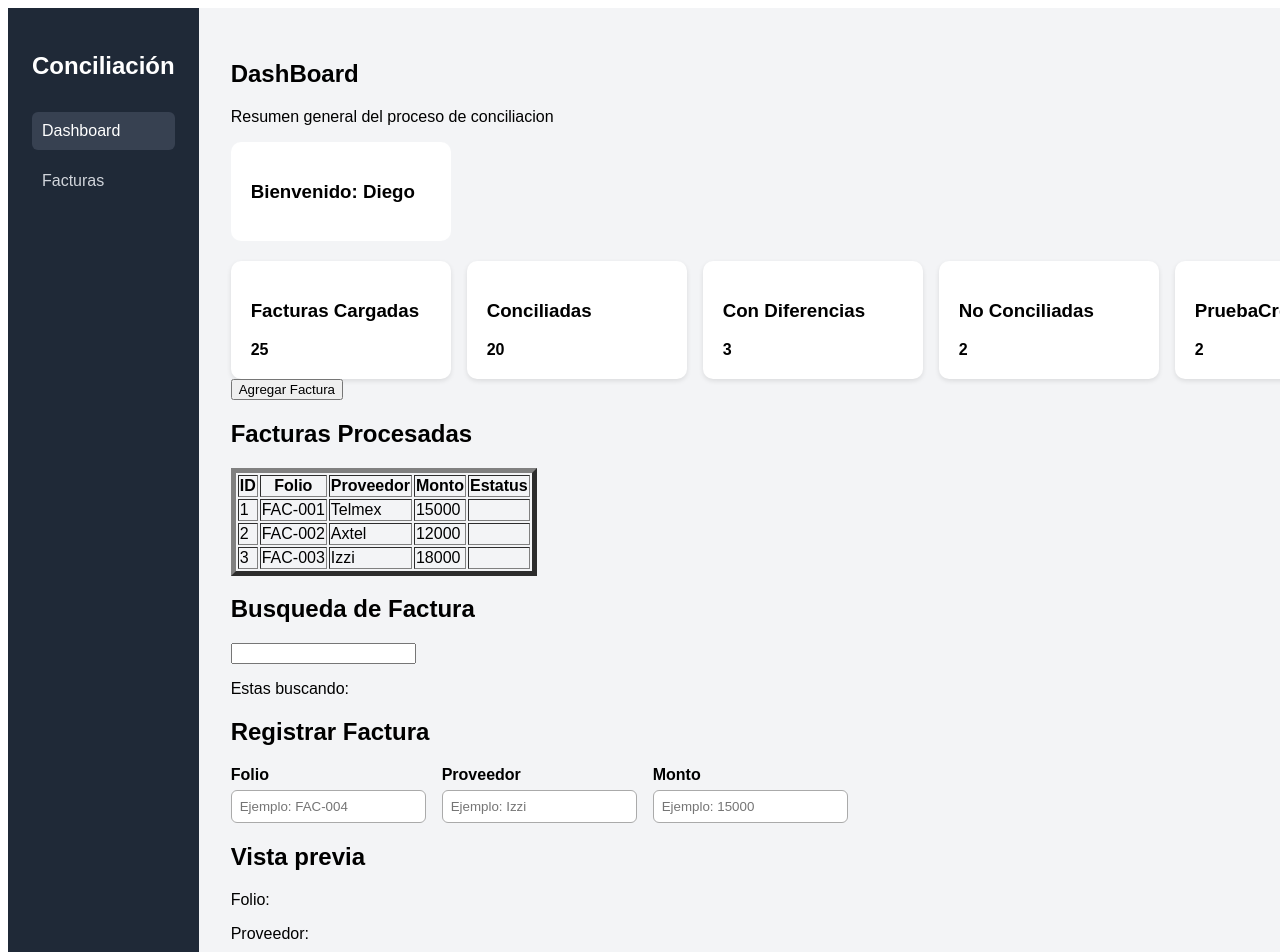
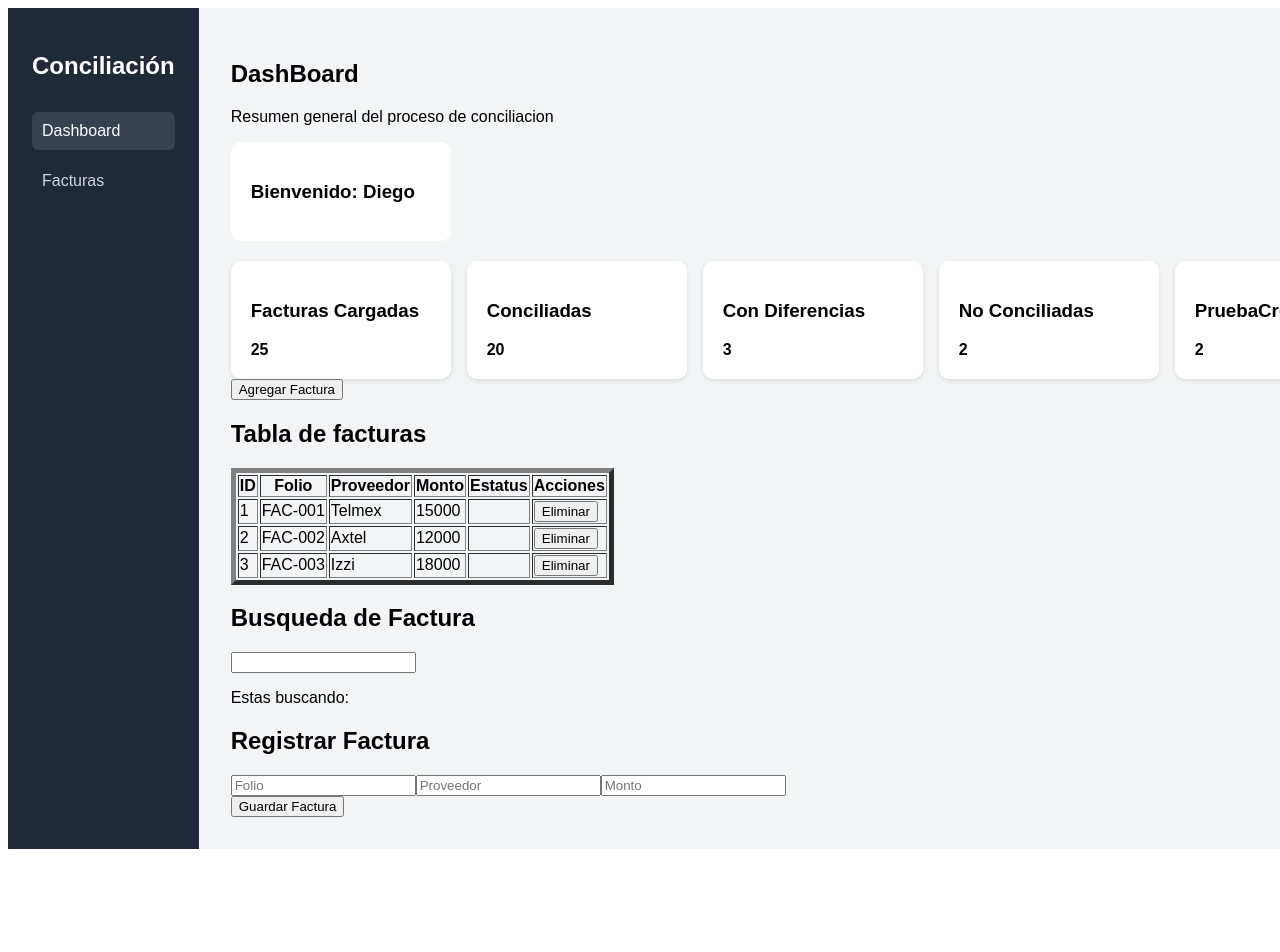
Before and after one commit to MrChayras5/conciliacion-facturas, a Vue app: page / in a window 1280 px wide. Shown: the top 952 px of the page. After the commit the page ends 857 px from the top, so only its background shows below. Built offline with nearby package versions, Linux system fonts and the light colour scheme.

Commit message:
Reorganizacion de componentes por modulo funcional

```diff
--- /dev/null
+++ b/src/components/facturas/FacturaForm.vue
@@ -0,0 +1,40 @@
+<template>
+  <div class="formulario">
+    <h2>Registrar Factura</h2>
+
+    <input type="text" v-model="folio" placeholder="Folio" />
+
+    <input type="text" v-model="proveedor" placeholder="Proveedor" />
+
+    <input type="number" v-model="monto" placeholder="Monto" />
+  </div>
+  <button @click="guardar">Guardar Factura</button>
+</template>
+
+<script>
+export default {
+  data() {
+    return {
+      folio: '',
+      proveedor: '',
+      monto: '',
+    }
+  },
+
+  methods: {
+    guardar() {
+      const factura = {
+        folio: this.folio,
+        proveedor: this.proveedor,
+        monto: this.monto,
+      }
+
+      this.$emit('guardar-factura', factura)
+
+      this.folio = ''
+      this.proveedor = ''
+      this.monto = ''
+    },
+  },
+}
+</script>
--- /dev/null
+++ b/src/components/facturas/FacturaTabla.vue
@@ -0,0 +1,43 @@
+<template>
+  <h2>Tabla de facturas</h2>
+  <table border="5">
+    <thead>
+      <tr>
+        <th>ID</th>
+        <th>Folio</th>
+        <th>Proveedor</th>
+        <th>Monto</th>
+        <th>Estatus</th>
+        <th>Acciones</th>
+      </tr>
+    </thead>
+
+    <tbody>
+      <tr v-for="factura in facturas" :key="factura.id">
+        <td>{{ factura.id }}</td>
+        <td>{{ factura.folio }}</td>
+        <td>{{ factura.proveedor }}</td>
+        <td>{{ factura.monto }}</td>
+        <td>{{ factura.estatus }}</td>
+        <td><button @click="eliminar(factura.id)">Eliminar</button></td>
+      </tr>
+    </tbody>
+  </table>
+</template>
+
+<script>
+export default {
+  props: {
+    facturas: {
+      type: Array,
+      required: true,
+    },
+  },
+
+  methods: {
+    eliminar(id) {
+      this.$emit('eliminar-factura', id)
+    },
+  },
+}
+</script>
--- a/src/views/DashboardView.vue
+++ b/src/views/DashboardView.vue
@@ -21,29 +21,7 @@
 
     <button @click="sumarFactura">Agregar Factura</button>
 
-    <h2>Facturas Procesadas</h2>
-
-    <table border="5">
-      <thead>
-        <tr>
-          <th>ID</th>
-          <th>Folio</th>
-          <th>Proveedor</th>
-          <th>Monto</th>
-          <th>Estatus</th>
-        </tr>
-      </thead>
-
-      <tbody>
-        <tr v-for="factura in facturasFiltradas" :key="factura.id">
-          <td>{{ factura.id }}</td>
-          <td>{{ factura.folio }}</td>
-          <td>{{ factura.proveedor }}</td>
-          <td>{{ factura.monto }}</td>
-          <td>{{ factura.estatus }}</td>
-        </tr>
-      </tbody>
-    </table>
+    <FacturaTabla :facturas="facturasFiltradas" @eliminar-factura="eliminarFactura" />
 
     <p v-if="facturasFiltradas.length === 0">No se encontraron facturas con esa busqueda.</p>
 
@@ -52,40 +30,20 @@
     <input type="text" v-model="busqueda" />
     <p>Estas buscando: {{ busqueda }}</p>
 
-    <h2>Registrar Factura</h2>
-
-    <div class="formulario-factura">
-      <div class="campo">
-        <label>Folio</label>
-        <input type="text" v-model="folio" placeholder="Ejemplo: FAC-004" />
-      </div>
-
-      <div class="campo">
-        <label>Proveedor</label>
-        <input type="text" v-model="proveedor" placeholder="Ejemplo: Izzi" />
-      </div>
-
-      <div class="campo">
-        <label>Monto</label>
-        <input type="number" v-model="monto" placeholder="Ejemplo: 15000" />
-      </div>
-    </div>
-
-    <h2>Vista previa</h2>
-    <p>Folio: {{ folio }}</p>
-    <p>Proveedor: {{ proveedor }}</p>
-    <p>Monto: {{ monto }}</p>
-
-    <button @click="agregarFactura">Guardar Factura</button>
+    <FacturaForm @guardar-factura="agregarFactura" />
   </section>
 </template>
 
 <script>
-import DashboardCard from '../components/DashboardCard.vue'
+import DashboardCard from '../components/dashboard/DashboardCard.vue'
+import FacturaForm from '../components/facturas/FacturaForm.vue'
+import FacturaTabla from '../components/facturas/FacturaTabla.vue'
 
 export default {
   components: {
     DashboardCard,
+    FacturaForm,
+    FacturaTabla,
   },
 
   data() {
@@ -117,9 +75,6 @@ export default {
         },
       ],
       busqueda: '',
-      folio: '',
-      proveedor: '',
-      monto: '',
     }
   },
 
@@ -140,22 +95,20 @@ export default {
     sumarFactura() {
       this.facturasCargadas++
     },
-    agregarFactura() {
+    agregarFactura(factura) {
       const nuevaFactura = {
         id: this.facturas.length + 1,
-        folio: this.folio,
-        proveedor: this.proveedor,
-        monto: this.monto,
+        folio: factura.folio,
+        proveedor: factura.proveedor,
+        monto: factura.monto,
         estatus: 'Pendiente',
       }
 
       this.facturas.push(nuevaFactura)
-
       this.facturasCargadas++
-
-      this.folio = ''
-      this.proveedor = ''
-      this.monto = ''
+    },
+    eliminarFactura(id) {
+      this.facturas = this.facturas.filter((factura) => factura.id !== id)
     },
   },
 }
```
Also changed, not shown: src/components/dashboard/DashboardCard.vue (renamed from src/components/DashboardCard.vue).
